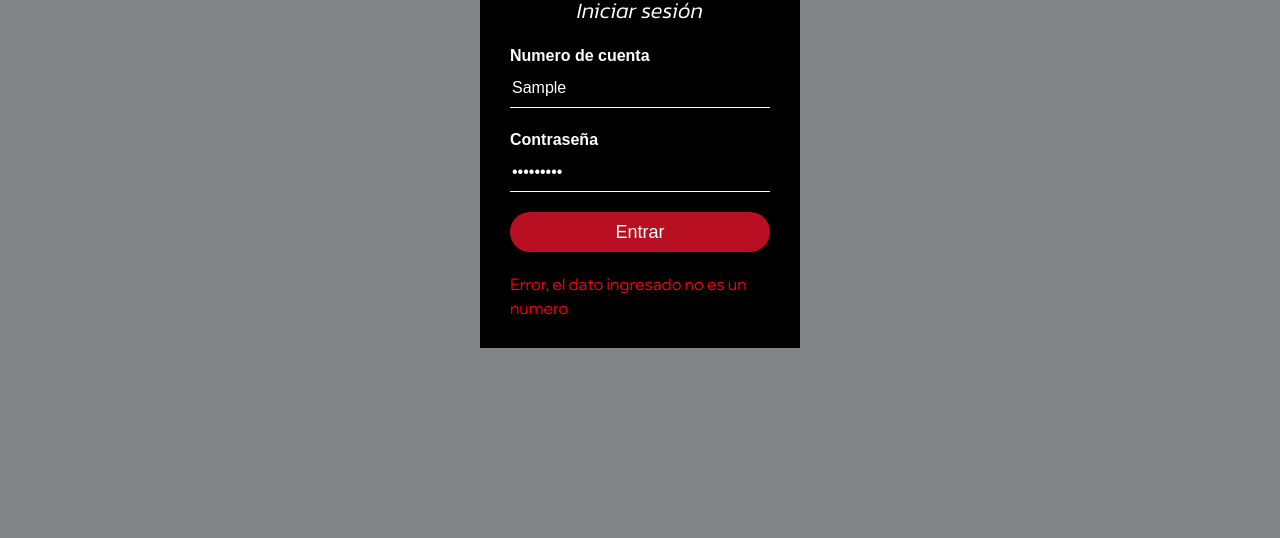
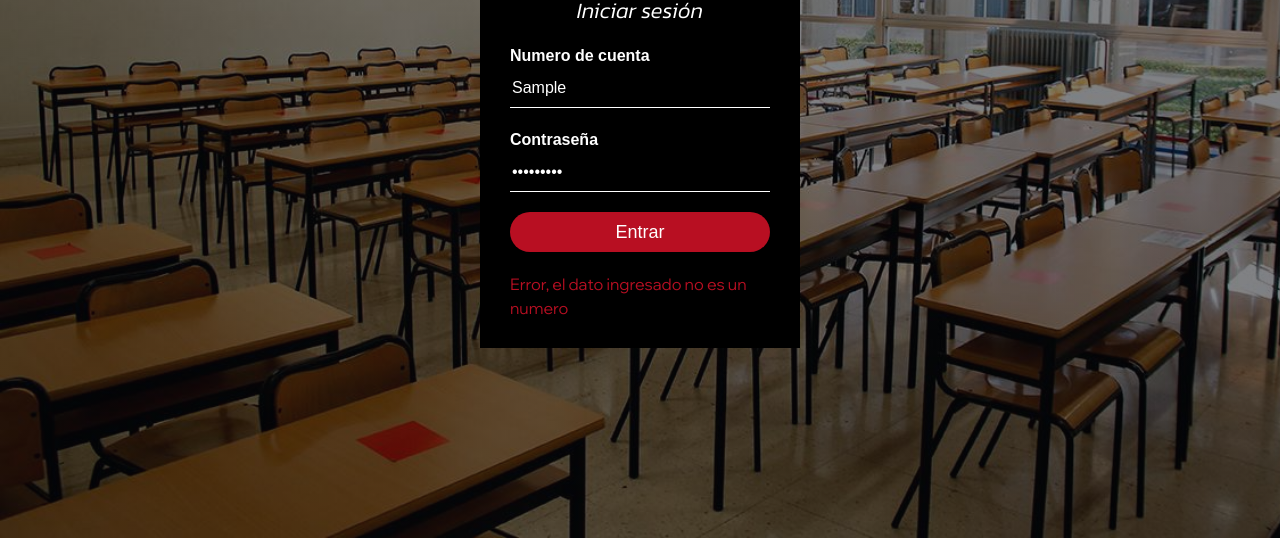
Before and after one commit to CSamu7/sistema-de-inscripcion, a website: page frontend/inicio_sesion.html in a window 1280 px wide. Both pictures are taken after typing "Sample", "Sample123" into the empty fields and a click on the input "Entrar". Shown: the part 262-800 px from the top of the page. Drawn offline with nearby package versions, Linux system fonts and the light colour scheme; a web font is replaced by a local one.

Commit message:
fix: now bg from login is displayed.

```diff
--- a/frontend/css/master.css
+++ b/frontend/css/master.css
@@ -73,13 +73,10 @@ p{
   margin-bottom:0;
 }
 
-
-
-
 body {
   margin: 0;
   padding: 0;
- background-image: linear-gradient(rgba(5,7,12,0.50), rgba(5,7,12,0.50)), url("/itec de mexico/imagenes/bg.jpeg");
+ background-image: linear-gradient(rgba(5,7,12,0.50), rgba(5,7,12,0.50)), url("/frontend/assets/img/bg.jpeg");
   background-size: cover;
   font-family: sans-serif;
   height: 100vh;
@@ -164,7 +161,7 @@ body {
 }
 
 .form__notificacion {
-  color: red;
+  color: #b80f22;
 }
 
 .invisible{
```
